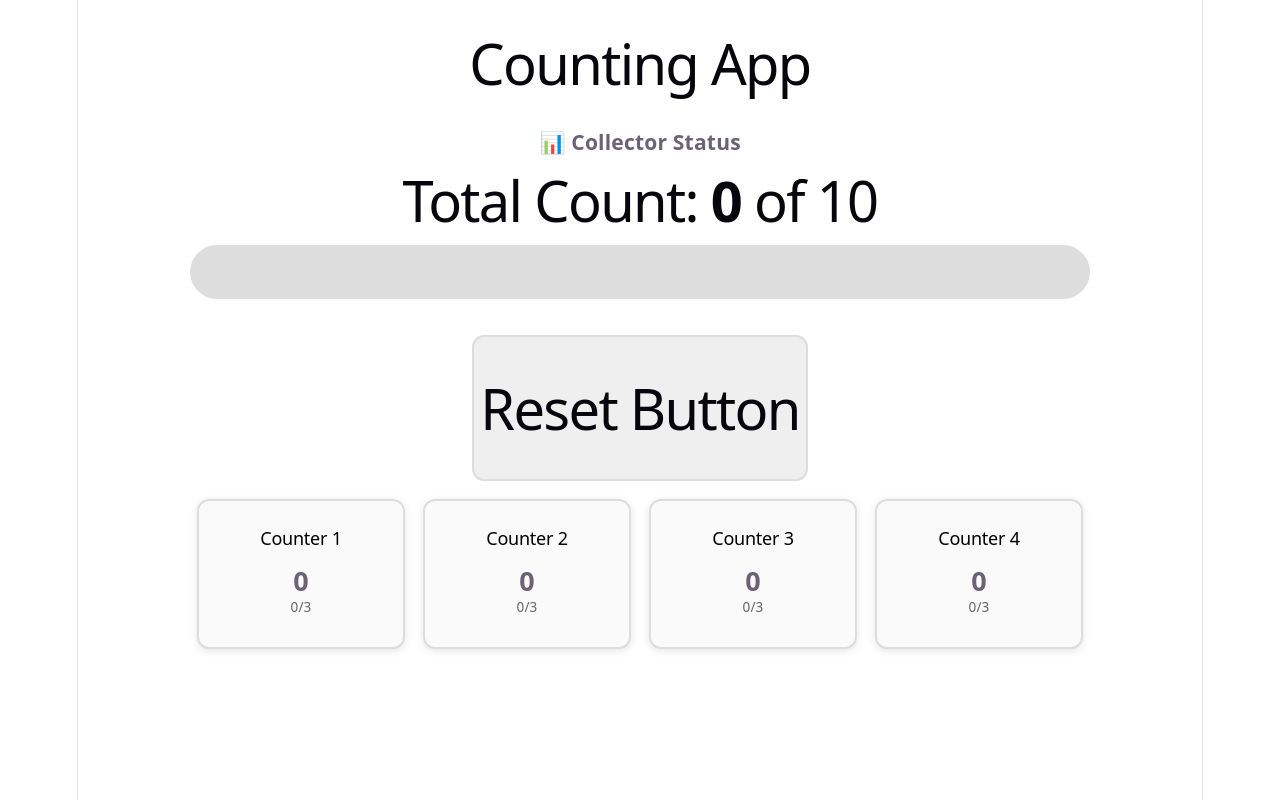
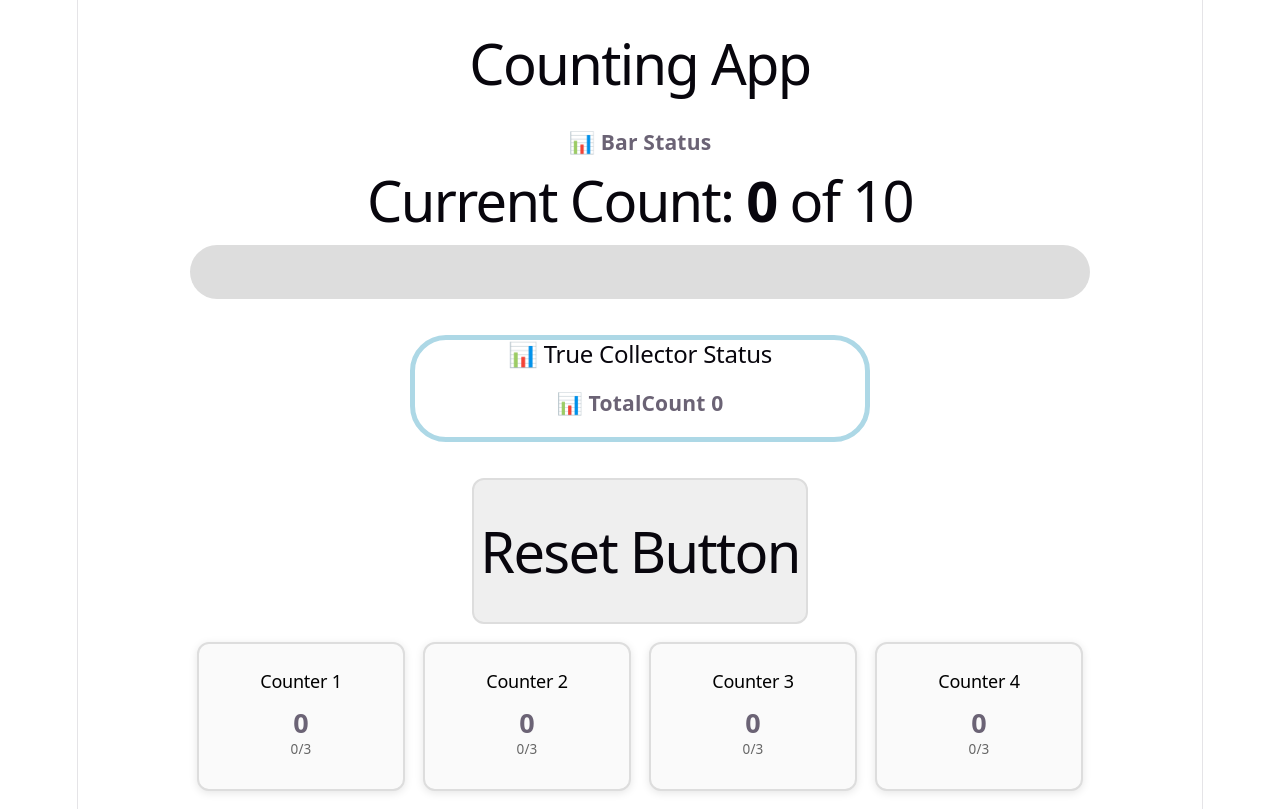
Before and after one commit to Acasez/counter-task, a React (Vite) app: page / in a window 1280 px wide. Built offline with nearby package versions, Linux system fonts and the light colour scheme.

Commit message:
Fixed true collector

```diff
--- a/src/App.tsx
+++ b/src/App.tsx
@@ -3,6 +3,7 @@ import { useState } from "react";
 import "./App.css";
 import CollectorBar from "./Components/CollectorBar";
 import Counter from "./Components/Counter";
+import TrueCollector from "./Components/TrueCollector";
 
 const MAXCOUNT = 3;
 const TOTAL_MAX = 10;
@@ -14,6 +15,7 @@ export default function App() {
     3: 0,
     4: 0,
   });
+  const [totalCount, setTotalCount] = useState<number>(0);
 
   // Get current count for the bar
   const barCount = Object.values(counters).reduce((sum, val) => sum + val, 0);
@@ -22,8 +24,13 @@ export default function App() {
     // Cap individual counter at MAXCOUNT
     const cappedValue = Math.min(newValue, MAXCOUNT);
 
-    // Only update if the counter hasn't reached its max yet
+    if (barCount >= TOTAL_MAX) {
+      resetCounting();
+      setTotalCount((totalCount) => totalCount + 1);
+      return;
+    }
     if (cappedValue > counters[counterId]) {
+      // Only update if the counter hasn't reached its max yet
       setCounters((prev) => ({
         ...prev,
         [counterId]: cappedValue,
@@ -57,7 +64,7 @@ export default function App() {
         collectorCount={Math.min(barCount, TOTAL_MAX)}
         maxCount={TOTAL_MAX}
       />
-
+      <TrueCollector totalCount={totalCount} />
       <button
         onClick={resetCounting}
         style={{
--- a/src/Components/CollectorBar.tsx
+++ b/src/Components/CollectorBar.tsx
@@ -12,9 +12,9 @@ export default function CollectorBar({
   const fillAmount = fillPercentage + "%";
   return (
     <div style={{ marginBottom: "2rem" }}>
-      <h3>📊 Collector Status</h3>
+      <h3>📊 Bar Status</h3>
       <h1>
-        Total Count: <strong>{collectorCount}</strong> of {maxCount}
+        Current Count: <strong>{collectorCount}</strong> of {maxCount}
       </h1>
       <div
         className="bar"
--- /dev/null
+++ b/src/Components/TrueCollector.tsx
@@ -0,0 +1,21 @@
+interface TotalCollection {
+  totalCount: number;
+}
+
+export default function TrueCollector({ totalCount }: TotalCollection) {
+  return (
+    <div
+      style={{
+        marginBottom: "2rem",
+        padding: "1 rem",
+        border: "0.3rem solid",
+        borderRadius: "2rem",
+        borderColor: "lightblue",
+        width: "25rem",
+      }}
+    >
+      <h2>📊 True Collector Status</h2>
+      <h3>📊 TotalCount {totalCount} </h3>
+    </div>
+  );
+}
```
